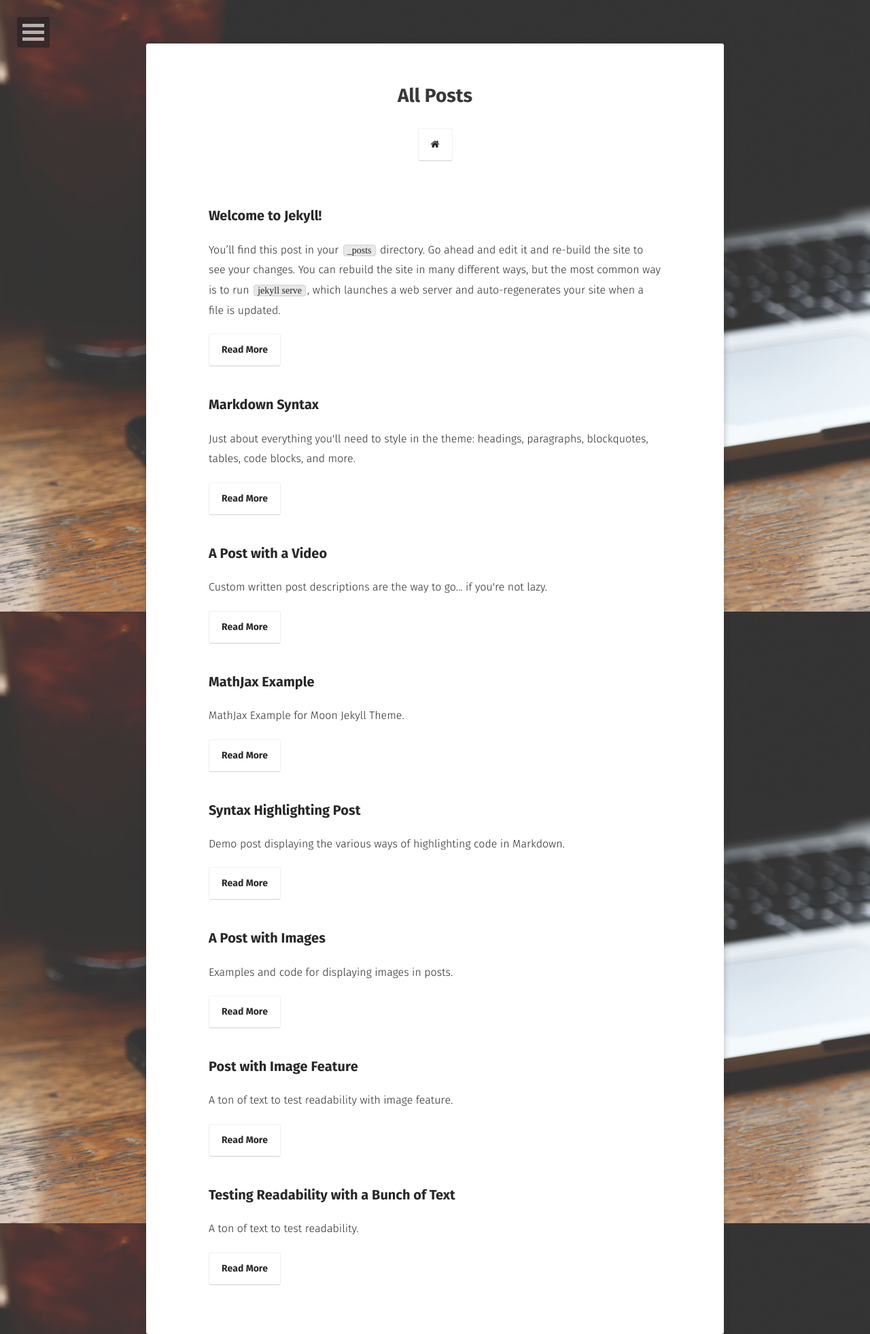
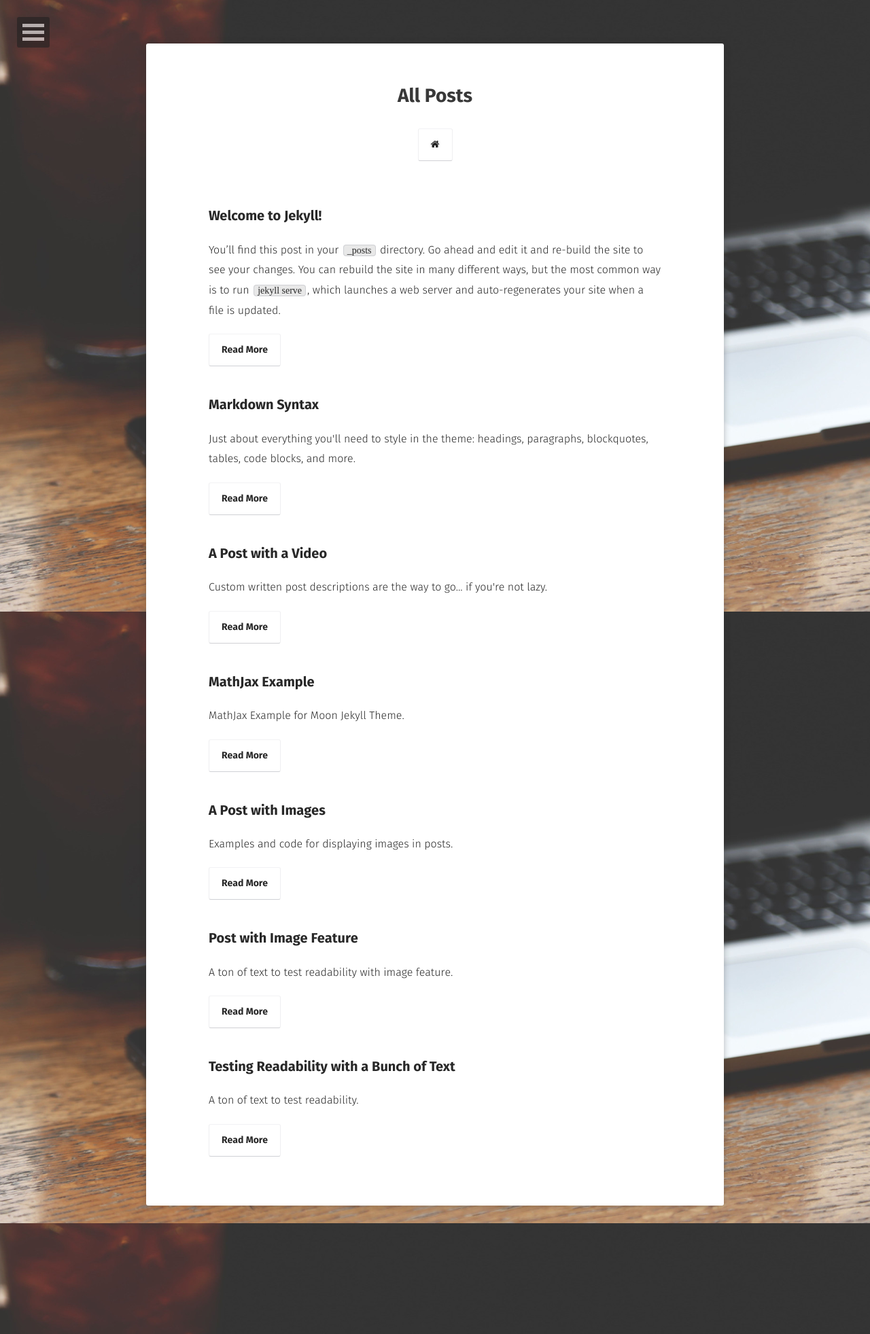
Before and after one commit to mahadyhasan/mahadyhasan.github.io, a Jekyll site: the page built from posts/index.md, in a window 1280 px wide. Shown: the whole page at 68% size. Built offline with Jekyll 4.4.1, drawn with Linux system fonts in a browser that asks for light colours; some web fonts are replaced; part of the change alters nothing that is shown.

Commit message:
changed url

```diff
--- a/_config.yml
+++ b/_config.yml
@@ -8,7 +8,7 @@ logo:               'assets/img/mypic.jpg'
 background:         'assets/img/placeholder-big.jpg'
 tiled_bg:           false   # Set this true if you want to tile your background image, otherwise it will be covered
 locale:             en_US
-url:                http://localhost:4000
+url:                https://mahadyhasan.github.io//
 
 # Jekyll
 permalink:          /:title/
--- a/_posts/2013-08-16-code-highlighting-post.md
+++ /dev/null
@@ -1,121 +0,0 @@
----
-layout: post
-title: Syntax Highlighting Post
-date: 2013-08-16
-excerpt: "Demo post displaying the various ways of highlighting code in Markdown."
-tags: [sample post, code, highlighting]
-comments: true
----
-
-Syntax highlighting is a feature that displays source code, in different colors and fonts according to the category of terms. This feature facilitates writing in a structured language such as a programming language or a markup language as both structures and syntax errors are visually distinct. Highlighting does not affect the meaning of the text itself; it is intended only for human readers.[^1]
-
-[^1]: <http://en.wikipedia.org/wiki/Syntax_highlighting>
-
-### Highlighted Code Blocks
-
-To modify styling and highlight colors edit `/assets/css/syntax.css`.
-
-{% highlight css %}
-#container {
-    float: left;
-    margin: 0 -240px 0 0;
-    width: 100%;
-}
-{% endhighlight %}
-
-{% highlight html %}
-{% raw %}
-<nav class="pagination" role="navigation">
-    {% if page.previous %}
-        <a href="{{ site.url }}{{ page.previous.url }}" class="btn" title="{{ page.previous.title }}">Previous article</a>
-    {% endif %}
-    {% if page.next %}
-        <a href="{{ site.url }}{{ page.next.url }}" class="btn" title="{{ page.next.title }}">Next article</a>
-    {% endif %}
-</nav><!-- /.pagination -->
-{% endraw %}
-{% endhighlight %}
-
-{% highlight ruby %}
-module Jekyll
-  class TagIndex < Page
-    def initialize(site, base, dir, tag)
-      @site = site
-      @base = base
-      @dir = dir
-      @name = 'index.html'
-      self.process(@name)
-      self.read_yaml(File.join(base, '_layouts'), 'tag_index.html')
-      self.data['tag'] = tag
-      tag_title_prefix = site.config['tag_title_prefix'] || 'Tagged: '
-      tag_title_suffix = site.config['tag_title_suffix'] || '&#8211;'
-      self.data['title'] = "#{tag_title_prefix}#{tag}"
-      self.data['description'] = "An archive of posts tagged #{tag}."
-    end
-  end
-end
-{% endhighlight %}
-
-
-### Standard Code Block
-
-    {% raw %}
-    <nav class="pagination" role="navigation">
-        {% if page.previous %}
-            <a href="{{ site.url }}{{ page.previous.url }}" class="btn" title="{{ page.previous.title }}">Previous article</a>
-        {% endif %}
-        {% if page.next %}
-            <a href="{{ site.url }}{{ page.next.url }}" class="btn" title="{{ page.next.title }}">Next article</a>
-        {% endif %}
-    </nav><!-- /.pagination -->
-    {% endraw %}
-
-
-### Fenced Code Blocks
-
-To modify styling and highlight colors edit `/assets/css/syntax.css`. Line numbers and a few other things can be modified in `_config.yml`. Consult [Jekyll's documentation](http://jekyllrb.com/docs/configuration/) for more information.
-
-~~~ css
-#container {
-    float: left;
-    margin: 0 -240px 0 0;
-    width: 100%;
-}
-~~~
-
-~~~ html
-{% raw %}<nav class="pagination" role="navigation">
-    {% if page.previous %}
-        <a href="{{ site.url }}{{ page.previous.url }}" class="btn" title="{{ page.previous.title }}">Previous article</a>
-    {% endif %}
-    {% if page.next %}
-        <a href="{{ site.url }}{{ page.next.url }}" class="btn" title="{{ page.next.title }}">Next article</a>
-    {% endif %}
-</nav><!-- /.pagination -->{% endraw %}
-~~~
-
-~~~ ruby
-module Jekyll
-  class TagIndex < Page
-    def initialize(site, base, dir, tag)
-      @site = site
-      @base = base
-      @dir = dir
-      @name = 'index.html'
-      self.process(@name)
-      self.read_yaml(File.join(base, '_layouts'), 'tag_index.html')
-      self.data['tag'] = tag
-      tag_title_prefix = site.config['tag_title_prefix'] || 'Tagged: '
-      tag_title_suffix = site.config['tag_title_suffix'] || '&#8211;'
-      self.data['title'] = "#{tag_title_prefix}#{tag}"
-      self.data['description'] = "An archive of posts tagged #{tag}."
-    end
-  end
-end
-~~~
-
-### GitHub Gist Embed
-
-An example of a Gist embed below.
-
-{% gist mmistakes/6589546 %}
```
